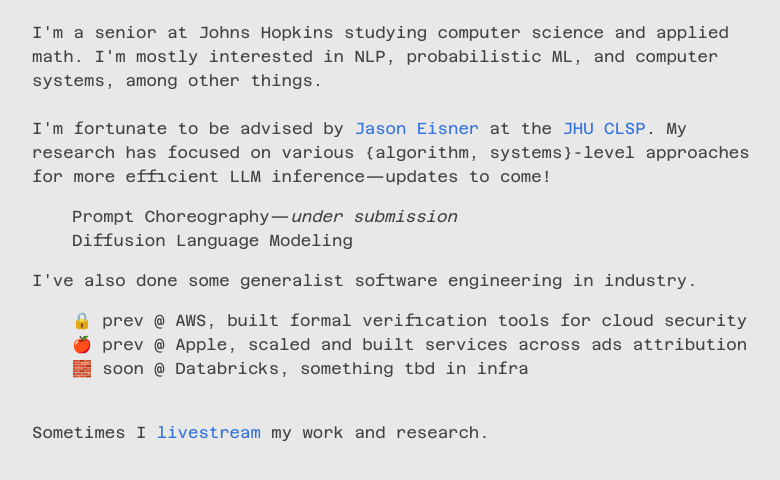
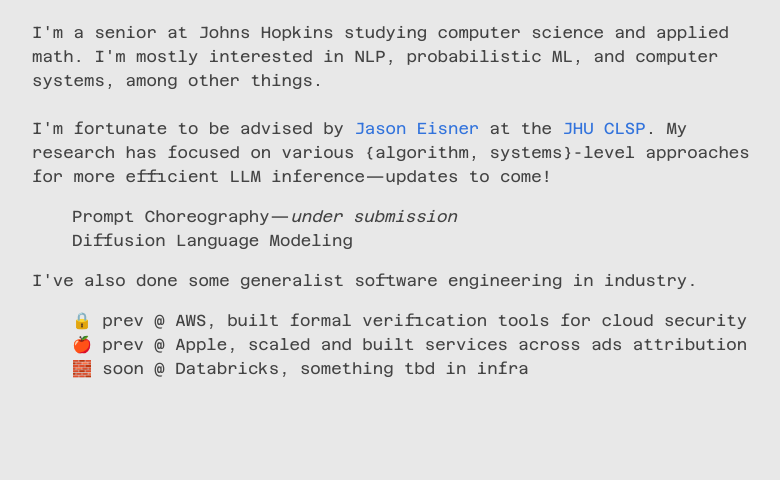
Before and after one commit to tjbai/front_new, a website built with Vite: page index.html in a window 1280 px wide. Shown: the part 120-600 px from the top of the page, without its empty margins (248-1028 px from the left). Built offline with nearby package versions, Linux system fonts and the light colour scheme.

Commit message:
rm livestream

```diff
--- a/index.html
+++ b/index.html
@@ -38,7 +38,5 @@
                 <li>🧱 soon @ Databricks, something tbd in infra</li>
             </ul>
         </div>
-        <br />
-        <div>Sometimes I <a href="https://www.youtube.com/@tjbai9797/streams">livestream</a> my work and research.</div>
     </body>
 </html>
```
